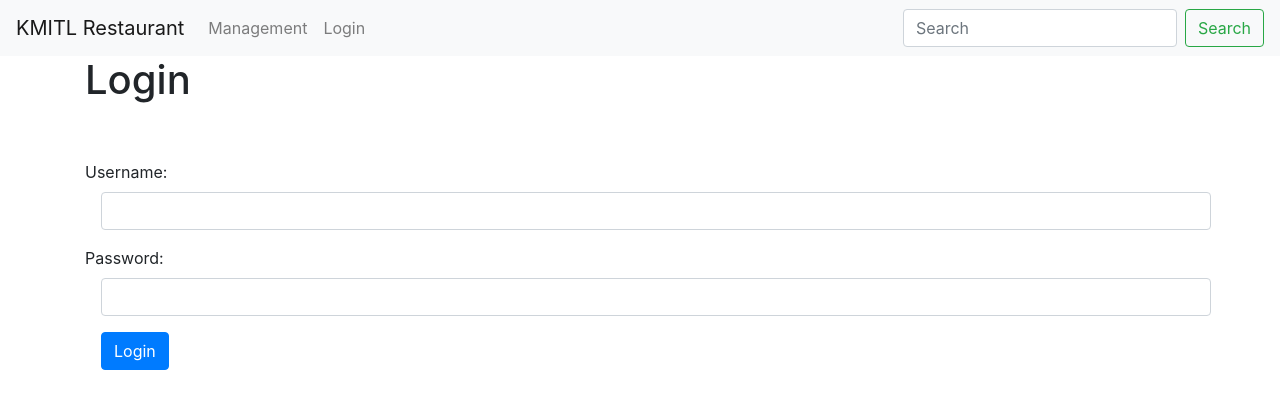
After one commit to thitiwut00897/System-s-Restuarant, a Django app: page /login in a window 1280 px wide. The commit adds this page. Shown: the top 417 px of the page. Run offline with Django 3.2, Linux system fonts and the light colour scheme; some libraries are stand-ins or nearby versions.

Commit message:
add login

```diff
--- /dev/null
+++ b/system_restuarant/managements/templates/login.html
@@ -0,0 +1,22 @@
+{% extends "base.html" %}
+{% block content %}
+    <div class="container">
+        <h1>Login</h1>
+        <br/><br/>
+        <form method="POST" action="{% url 'login' %}">
+            {% csrf_token %}
+            <div class="form-group">
+                <label for="username">Username:</label>
+                <input type="text" class="form-control ml-3" id="username"
+                    name="username" value="{{username}}">
+            </div>
+            <div class="form-group">
+                <label for="password">Password:</label>
+                <input type="password" class="form-control ml-3" id="password"
+                    name="password" value="{{password}}">
+            </div>
+            <button type="submit" class="btn btn-primary ml-3">Login</button>
+        </form>
+        <br/>{% if error %} {{ error }} {% endif %}<br/>
+    </div>
+{% endblock %}
--- a/system_restuarant/managements/urls.py
+++ b/system_restuarant/managements/urls.py
@@ -5,6 +5,9 @@ from . import views
 
 urlpatterns = [
     path('', views.home, name='home'),
+    path('login',views.my_login,name='login'),
+
+    # menagement Restuarant&Menu
     path('restaurant', views.management, name='management'),
     path('restaurant/add/', views.addRestaurant, name='addRestaurant'),
     path('restaurant/food/add/<int:id>/', views.addFood, name='addFood'),
--- a/system_restuarant/managements/views.py
+++ b/system_restuarant/managements/views.py
@@ -1,6 +1,7 @@
 from django.shortcuts import render
 from django.http import HttpResponse
 from django.shortcuts import redirect, render
+from django.contrib.auth import authenticate, login, logout
 from classes.models import Restaurant, Account, Owner, Type, Food
 from managements.forms import AddRestaurantForm, AddFoodForm, EditRestaurantForm
 
@@ -9,6 +10,29 @@ def home(request):
 
 def management(request):
     return render(request, template_name='managementRestaurant.html')
+
+def my_login(request):
+    context = {}
+    if request.method == 'POST':
+
+        username = request.POST.get('username')
+        password = request.POST.get('password')
+
+        user = authenticate(request, username=username, password=password)
+        if user:
+            login(request, user)
+            return redirect('homepage')
+
+        else:
+            context['username'] = username
+            context['password'] = password
+            context['error'] = 'Wrong username or password!'
+
+    return render(request, template_name='login.html', context=context)
+
+def my_logout(request):
+    logout(request)
+    return redirect('login')
 
 
 def addRestaurant(request):
--- a/system_restuarant/templates/base.html
+++ b/system_restuarant/templates/base.html
@@ -68,16 +68,13 @@
           <span class="navbar-toggler-icon"></span>
         </button>
         <div class="collapse navbar-collapse" id="navbarTogglerDemo01">
-          <a class="navbar-brand" href="#">KMITL Restaurant</a>
+          <a class="navbar-brand" href="{% url 'home' %}">KMITL Restaurant</a>
           <ul class="navbar-nav mr-auto mt-2 mt-lg-0">
-            <li class="nav-item">
-              <a class="nav-link" href="#">Home</a>
-            </li>
             <li class="nav-item">
               <a class="nav-link" href="{% url 'management' %}">Management</a>
             </li>
             <li class="nav-item">
-              <a class="nav-link" href="#">Login</a>
+              <a class="nav-link" href="{% url 'login' %}">Login</a>
             </li>
           </ul>
           <form class="form-inline my-2 my-lg-0" method="GET" action="#">
```
